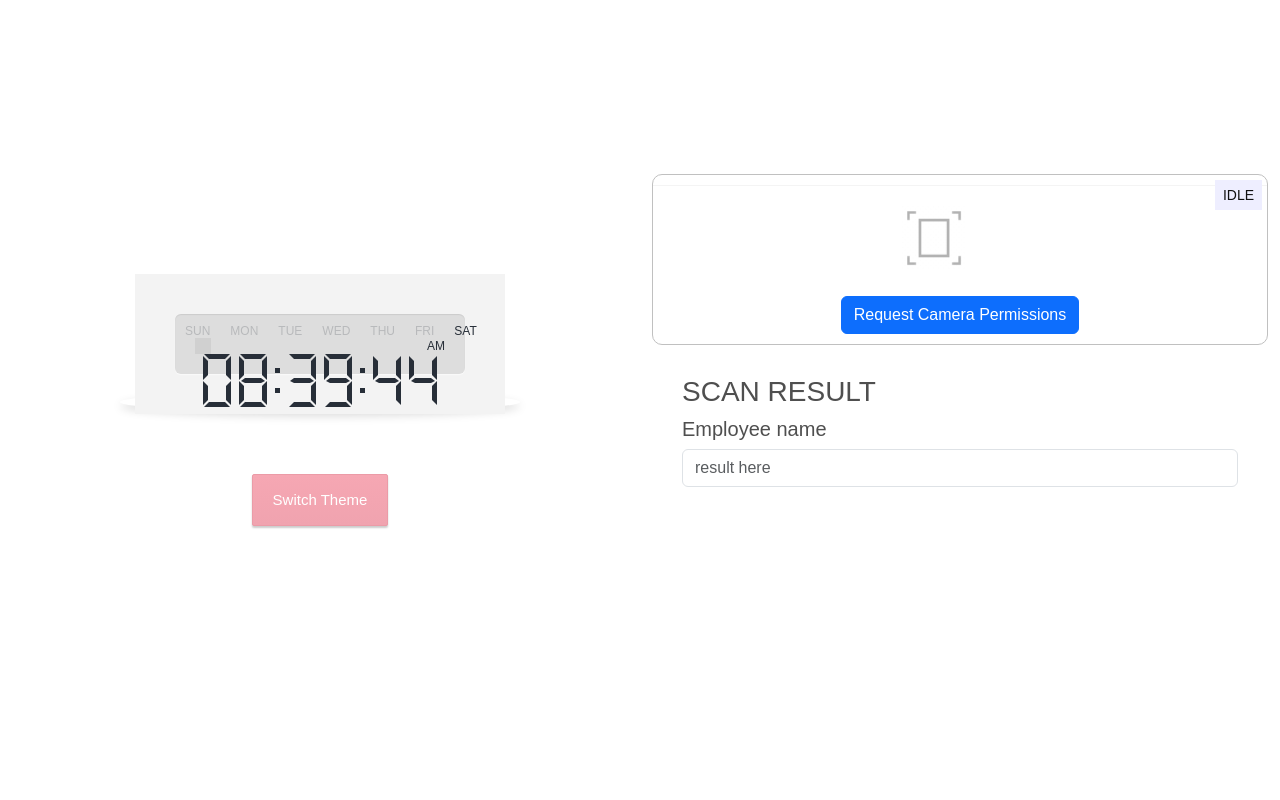
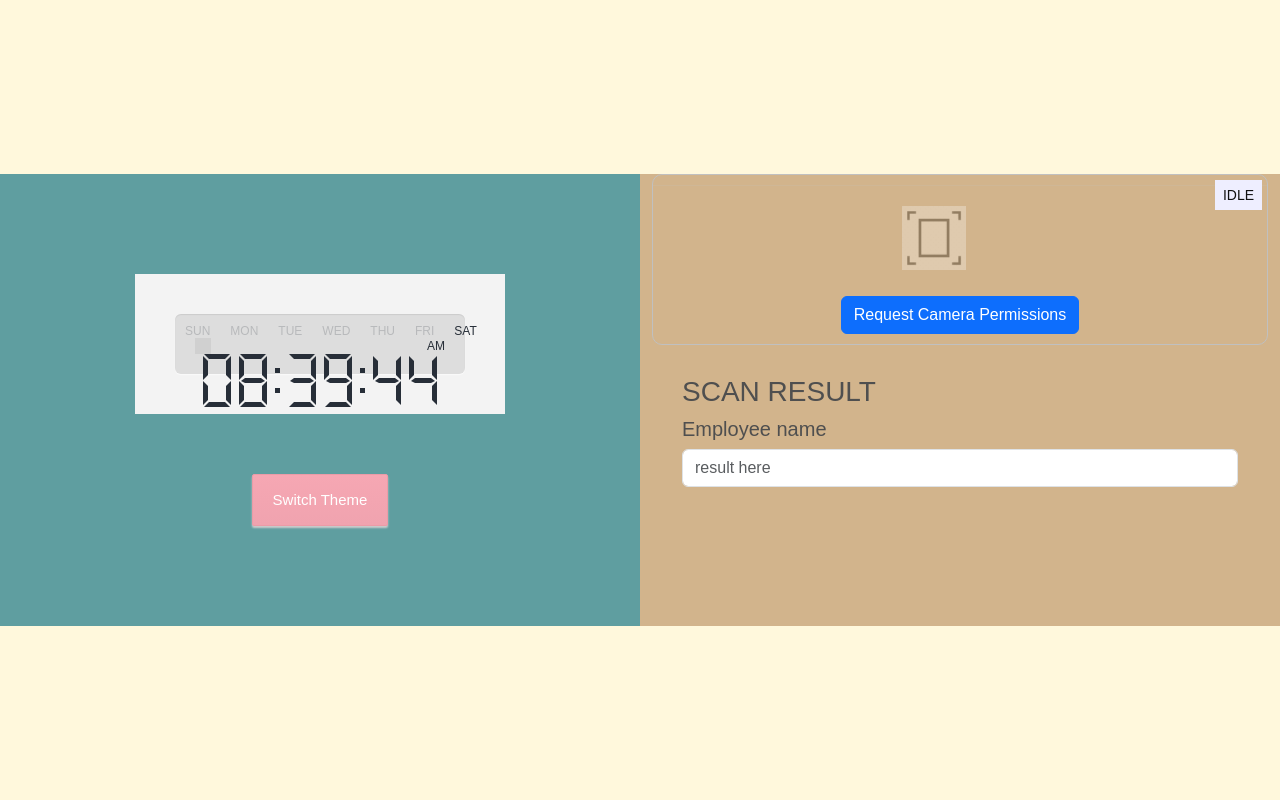
Before and after one commit to ahmedelarabykhaled/attendance-qr-php, a PHP site: page / in a window 1280 px wide. Run offline with PHP 8.4, Linux system fonts and the light colour scheme; some libraries are stand-ins or nearby versions; grey boxes are pictures that could not be loaded.

Commit message:
fix design

```diff
--- a/index.php
+++ b/index.php
@@ -17,6 +17,9 @@
     .row {
       display: flex;
     }
+    body{
+      background-color: cornsilk;
+    }
   </style>
 </head>
 
@@ -29,7 +32,7 @@
         </canvas>
       </div> -->
 
-      <div class="col-md-6">
+      <div class="col-md-6" style="background-color: cadetblue;">
         <div id="clock" class="light">
           <div class="display">
             <div class="weekdays"></div>
@@ -43,7 +46,7 @@
           <a class="button">Switch Theme</a>
         </div>
       </div>
-      <div class="col-md-6">
+      <div class="col-md-6" style="background-color: tan;">
 
         <div class="row-ex">
           <div class="col-ex">
```
